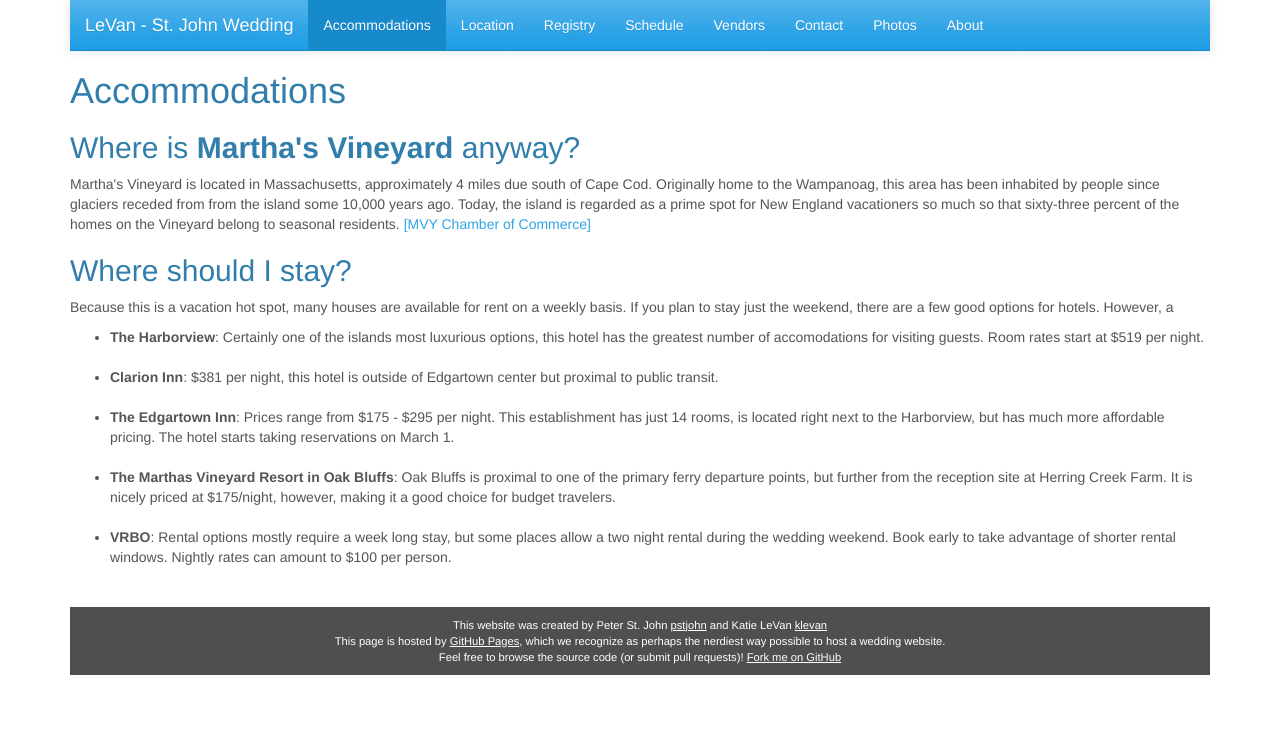
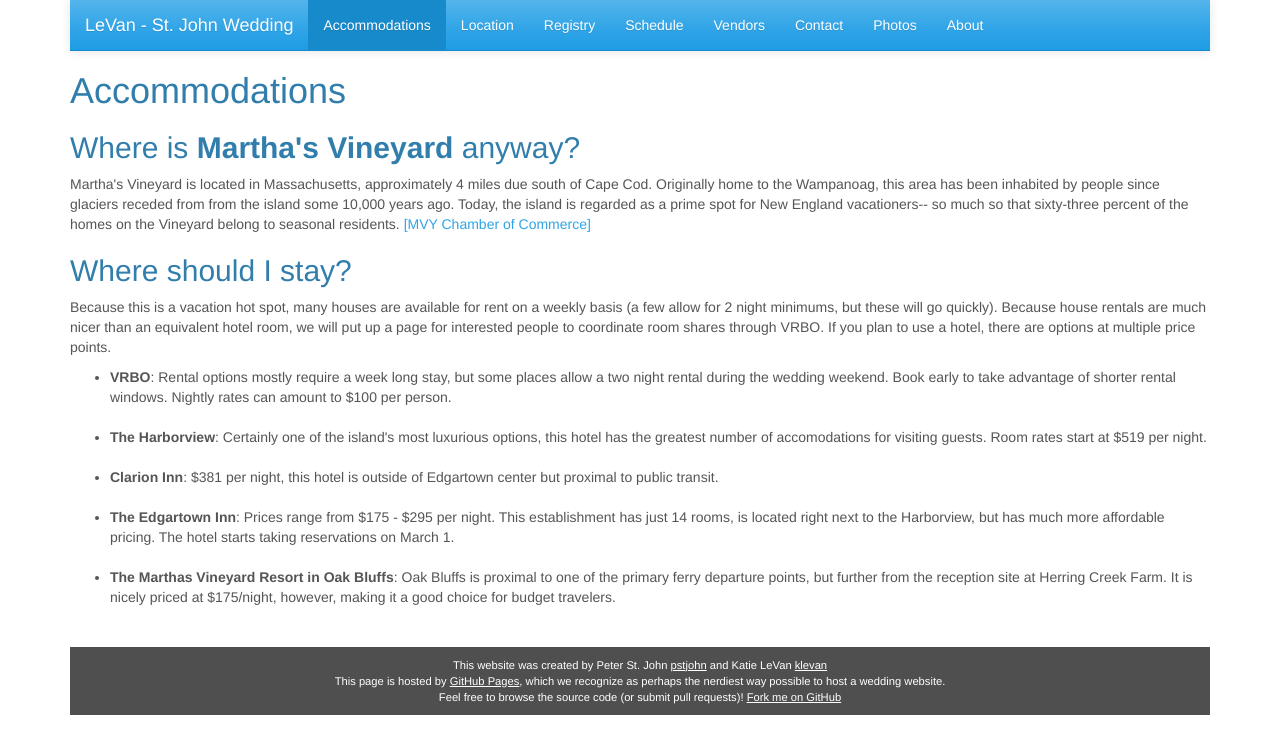
Before and after one commit to pstjohn/levanstjohn-wedding, a Jekyll site: the page built from accommodations/index.html, in a window 1280 px wide. Shown: the top 754 px of the page. Built offline with Jekyll 4.4.1, drawn with Linux system fonts in a browser that asks for light colours; nearby versions of some CDN libraries; library files that are not in the unit come from our copies.

Commit message:
Update index.html

```diff
--- a/accommodations/index.html
+++ b/accommodations/index.html
@@ -6,23 +6,25 @@ title: Accommodations
 <h2>Where is <b>Martha&#39;s Vineyard</b> anyway?</h2>
 <p>Martha&#39;s Vineyard is located in Massachusetts, approximately 4 miles due south of Cape Cod.
 Originally home to the Wampanoag, this area has been inhabited by people since glaciers receded from
-from the island some 10,000 years ago. Today, the island is regarded as a prime spot for New England vacationers
+from the island some 10,000 years ago. Today, the island is regarded as a prime spot for New England vacationers--
 so much so that sixty-three percent of the homes on the Vineyard belong to seasonal residents.
 <a href="http://www.mvy.com/stay-here/frequently-asked-questions.aspx">[MVY Chamber of Commerce]</a>
 </p>
 <h2>Where should I stay?</h2>
-<p>Because this is a vacation hot spot, many houses are available for rent on a weekly basis.
-If you plan to stay just the weekend, there are a few good options for hotels. However, a <br/>
-  <ul><li><b>The Harborview</b>: Certainly one of the islands most luxurious options,
-  this hotel has the greatest number of accomodations for visiting guests. Room rates start at $519 per night.</li><br/>
-    <li><b>Clarion Inn</b>: $381 per night, this hotel is outside of Edgartown center but proximal to public transit.</li><br/>
-    <li><b>The Edgartown Inn</b>: Prices range from $175 - $295 per night. This establishment has just 14 rooms,
+<p>Because this is a vacation hot spot, many houses are available for rent on a weekly basis (a few allow for 2 night minimums, but these will go quickly).
+Because house rentals are much nicer than an equivalent hotel room, we will put up a page for interested people to coordinate room shares through VRBO.
+If you plan to use a hotel, there are options at multiple price points. <br/>
+  <ul>
+  <li><b>VRBO</b>: Rental options mostly require a week long stay, but some places allow a two night rental during the
+    wedding weekend. Book early to take advantage of shorter rental windows. Nightly rates can amount to $100 per person.</li><br/>
+  <li><b>The Harborview</b>: Certainly one of the island&#39;s most luxurious options, this hotel has the greatest number of accomodations for visiting guests.
+  Room rates start at $519 per night.</li><br/>
+  <li><b>Clarion Inn</b>: $381 per night, this hotel is outside of Edgartown center but proximal to public transit.</li><br/>
+  <li><b>The Edgartown Inn</b>: Prices range from $175 - $295 per night. This establishment has just 14 rooms,
     is located right next to the Harborview, but has much more affordable pricing. The hotel starts taking
     reservations on March 1.</li><br/>
-    <li><b>The Marthas Vineyard Resort in Oak Bluffs</b>: Oak Bluffs is proximal to one of the primary ferry departure points,
+  <li><b>The Marthas Vineyard Resort in Oak Bluffs</b>: Oak Bluffs is proximal to one of the primary ferry departure points,
     but further from the reception site at Herring Creek Farm. It is nicely priced at $175/night, however, making it a good
     choice for budget travelers.</li><br/>
-    <li><b>VRBO</b>: Rental options mostly require a week long stay, but some places allow a two night rental during the
-    wedding weekend. Book early to take advantage of shorter rental windows. Nightly rates can amount to $100 per person.</li><br/>
   </ul>
 </p>
```
